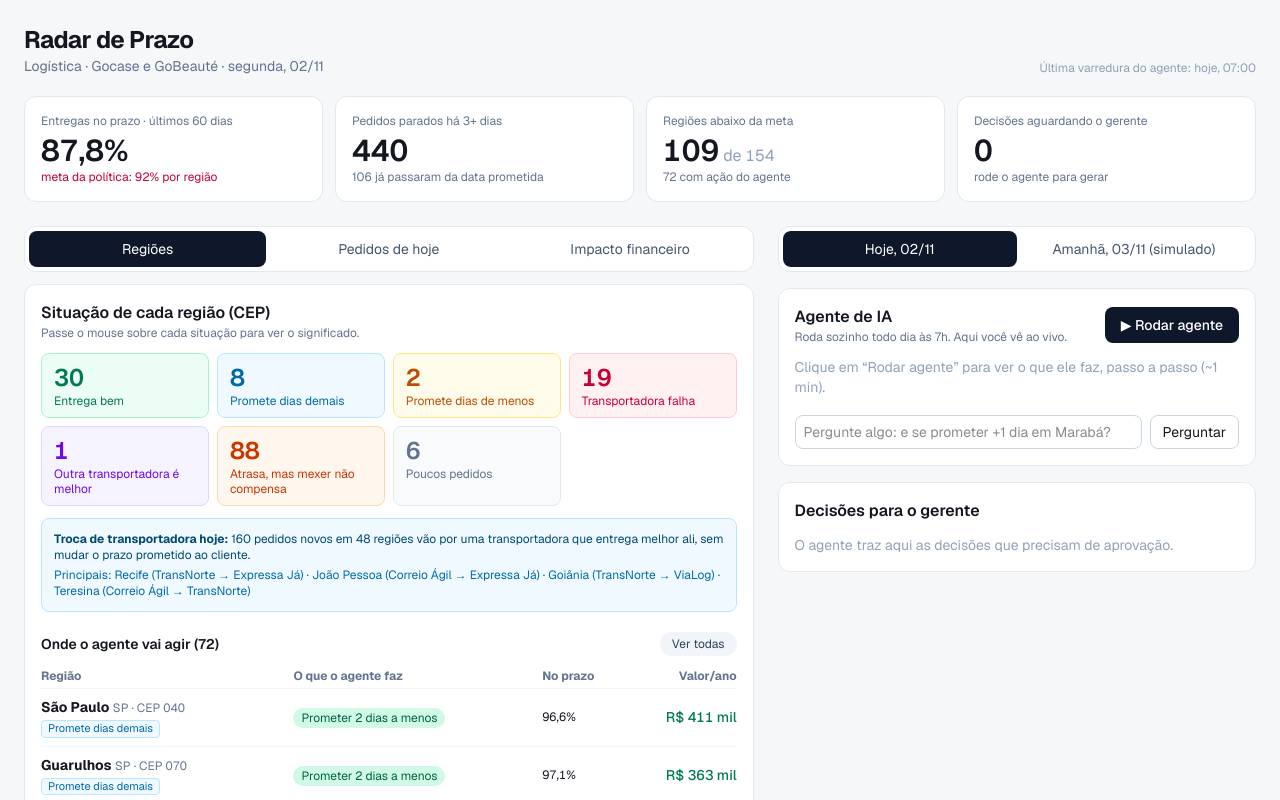
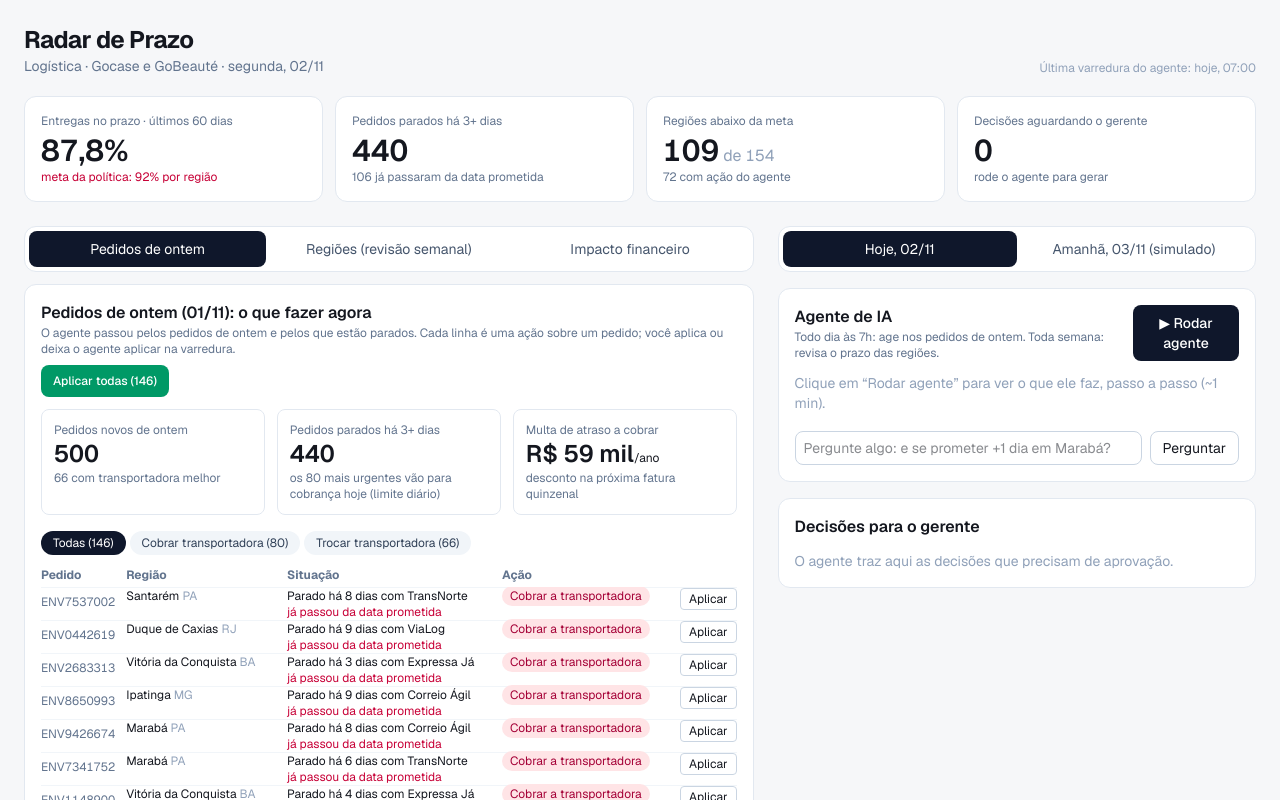
Before and after one commit to rianvilanova/gohacks-talent, a Next.js app: page / in a window 1280 px wide. Shown: the top 800 px of the page. Built offline with nearby package versions, Linux system fonts and the light colour scheme.

Commit message:
feat: primeira aba vira 'Pedidos de ontem' com ações por pedido (aplicar / aplicar todas)
Regiões passam a revisão semanal. Ver DECISÃO no notas.md.

Co-Authored-By: Claude Opus 5.5 <noreply@anthropic.com>

```diff
--- a/src/app/painel.tsx
+++ b/src/app/painel.tsx
@@ -71,7 +71,9 @@ type Aba = "regioes" | "pedidos" | "impacto";
 export default function Painel() {
   const [meta, setMeta] = useState(0.95);
   const [queda, setQueda] = useState(1);
-  const [aba, setAba] = useState<Aba>("regioes");
+  const [aba, setAba] = useState<Aba>("pedidos");
+  const [aplicados, setAplicados] = useState<Record<string, "voce" | "agente">>({});
+  const [filtroPedido, setFiltroPedido] = useState<"todas" | "rotear" | "cobrar">("todas");
   const [soAcao, setSoAcao] = useState(true);
   const [aberto, setAberto] = useState<string | null>(null);
 
@@ -93,7 +95,7 @@ export default function Painel() {
   const [pergunta, setPergunta] = useState("");
   const fimRef = useRef<HTMLDivElement>(null);
 
-  function limpar() { setPropostas([]); setDecisoes({}); setChamados([]); setRoteados(null); setEventos([]); setAcionamentos([]); setUso(""); }
+  function limpar() { setAplicados({}); setPropostas([]); setDecisoes({}); setChamados([]); setRoteados(null); setEventos([]); setAcionamentos([]); setUso(""); }
   function irParaDiaSeguinte() { setOntem(propostas.filter((p) => decisoes[p.id] === "aprovada")); setDia(2); limpar(); }
   function voltarParaHoje() { setDia(1); setOntem([]); limpar(); }
 
@@ -152,6 +154,25 @@ export default function Painel() {
   const torre = dados.torre;
   const multaTotal = torre.multaTransportadoras.reduce((s, m) => s + m.multaDevidaAno, 0);
   const comChamado = new Set(chamados.map((c) => c.id));
+  const ONTEM = useMemo(() => torre.naoPostados.reduce((m, x) => (x[5] > m ? x[5] : m), ""), [torre]);
+  const diaDoPedido = useMemo(() => new Map(torre.naoPostados.map((x) => [x[0], x[5]])), [torre]);
+  const pedidosOntem = useMemo(() => torre.naoPostados.filter((x) => x[5] === ONTEM).length, [torre, ONTEM]);
+  type Sugestao = { id: string; tipo: "rotear" | "cobrar"; p3: string; uf: string; cidade: string; situacao: string; acao: string; ganho: string; urgente: boolean };
+  const sugestoes = useMemo<Sugestao[]>(() => {
+    const cid = (p3: string) => plano.prefixos.find((q) => q.p3 === p3)?.cidade ?? p3;
+    const rota = (roteados ?? previaRota.roteados).filter((r) => diaDoPedido.get(r.id) === ONTEM).map((r) => ({
+      id: r.id, tipo: "rotear" as const, p3: r.p3, uf: r.uf, cidade: cid(r.p3), situacao: `Pedido novo, vai por ${r.de}`,
+      acao: `Trocar para ${r.para}`, ganho: `chance no prazo ${pct(r.noPrazoDe)} → ${pct(r.noPrazoPara)}`, urgente: false,
+    }));
+    const cobrar = torre.emRisco.slice(0, 80).map((e) => ({
+      id: e.id, tipo: "cobrar" as const, p3: e.p3, uf: e.uf, cidade: cid(e.p3), situacao: `Parado há ${e.paradoDiasUteis} dias com ${e.t}`,
+      acao: "Cobrar a transportadora", ganho: e.vencido ? "já passou da data prometida" : `vence em ${e.prometida.slice(8, 10)}/${e.prometida.slice(5, 7)}`, urgente: e.vencido,
+    }));
+    return [...cobrar, ...rota];
+  }, [plano, roteados, previaRota, diaDoPedido, ONTEM, torre]);
+  const statusDe = (sg: Sugestao) => aplicados[sg.id] ?? ((sg.tipo === "cobrar" && comChamado.has(sg.id)) || (sg.tipo === "rotear" && roteados?.some((r) => r.id === sg.id)) ? "agente" : undefined);
+  const sugestoesVisiveis = sugestoes.filter((sg) => filtroPedido === "todas" || sg.tipo === filtroPedido);
+  const pendentes = sugestoesVisiveis.filter((sg) => !statusDe(sg));
 
   return (
     <main className="mx-auto w-full max-w-7xl px-4 py-6 sm:px-6">
@@ -190,7 +211,7 @@ export default function Painel() {
         {/* ---------- esquerda: abas ---------- */}
         <div className="lg:col-span-3">
           <div className="flex gap-1 rounded-xl border border-slate-200 bg-white p-1 text-sm">
-            {([["regioes", "Regiões"], ["pedidos", "Pedidos de hoje"], ["impacto", "Impacto financeiro"]] as [Aba, string][]).map(([k, t]) => (
+            {([["pedidos", "Pedidos de ontem"], ["regioes", "Regiões (revisão semanal)"], ["impacto", "Impacto financeiro"]] as [Aba, string][]).map(([k, t]) => (
               <button key={k} onClick={() => setAba(k)} className={`flex-1 rounded-lg px-3 py-2 ${aba === k ? "bg-slate-900 text-white" : "text-slate-600 hover:bg-slate-50"}`}>{t}</button>
             ))}
           </div>
@@ -237,40 +258,70 @@ export default function Painel() {
 
           {aba === "pedidos" && (
             <section className="mt-3 rounded-xl border border-slate-200 bg-white p-4">
-              <h2 className="font-semibold">Pedidos de hoje</h2>
-              <p className="text-xs text-slate-500">O agente age sozinho aqui, sem esperar o gerente.</p>
+              <div className="flex flex-wrap items-start justify-between gap-2">
+                <div>
+                  <h2 className="font-semibold">Pedidos de ontem ({ONTEM.split("-").reverse().slice(0, 2).join("/")}): o que fazer agora</h2>
+                  <p className="text-xs text-slate-500">O agente passou pelos pedidos de ontem e pelos que estão parados. Cada linha é uma ação sobre um pedido; você aplica ou deixa o agente aplicar na varredura.</p>
+                </div>
+                <button disabled={!pendentes.length} onClick={() => setAplicados((a) => ({ ...a, ...Object.fromEntries(pendentes.map((sg) => [sg.id, "voce" as const])) }))}
+                  className="rounded-lg bg-emerald-600 px-3 py-2 text-xs font-medium text-white disabled:opacity-40">
+                  Aplicar todas ({pendentes.length})
+                </button>
+              </div>
+
               <div className="mt-3 grid gap-3 sm:grid-cols-3">
+                <div className="rounded-lg border border-slate-200 p-3">
+                  <div className="text-xs text-slate-500">Pedidos novos de ontem</div>
+                  <div className="num text-2xl font-semibold">{int(pedidosOntem)}</div>
+                  <div className="text-xs text-slate-500">{sugestoes.filter((sg) => sg.tipo === "rotear").length} com transportadora melhor</div>
+                </div>
                 <div className="rounded-lg border border-slate-200 p-3">
                   <div className="text-xs text-slate-500">Pedidos parados há 3+ dias</div>
                   <div className="num text-2xl font-semibold">{int(torre.emRisco.length)}</div>
-                  <div className="mt-1 text-xs font-medium text-emerald-700">{chamados.length ? `Agente cobrou a transportadora em ${chamados.length}` : "O agente cobra a transportadora (até 80/dia)"}</div>
-                </div>
-                <div className="rounded-lg border border-slate-200 p-3">
-                  <div className="text-xs text-slate-500">Pedidos novos a despachar</div>
-                  <div className="num text-2xl font-semibold">{int(torre.naoPostados.length)}</div>
-                  <div className="mt-1 text-xs font-medium text-emerald-700">{roteados ? `Agente trocou a transportadora de ${roteados.length}` : `${previaRota.roteados.length} (${Math.round(previaRota.parcela * 100)}%) podem ir por transportadora melhor`}</div>
-
+                  <div className="text-xs text-slate-500">os 80 mais urgentes vão para cobrança hoje (limite diário)</div>
                 </div>
                 <div className="rounded-lg border border-slate-200 p-3">
                   <div className="text-xs text-slate-500">Multa de atraso a cobrar</div>
                   <div className="num text-2xl font-semibold">{brl(multaTotal)}<span className="text-xs font-normal">/ano</span></div>
-                  <div className="mt-1 text-xs text-slate-500">prevista nos contratos, ainda não cobrada</div>
+                  <div className="text-xs text-slate-500">desconto na próxima fatura quinzenal</div>
                 </div>
               </div>
-              <div className="mt-4 grid gap-4 lg:grid-cols-2">
-                <div>
-                  <div className="text-xs font-medium text-slate-600">Mais urgentes</div>
-                  <ul className="num mt-1 space-y-1 text-xs">
-                    {torre.emRisco.slice(0, 6).map((e) => (
-                      <li key={e.id} className="flex justify-between gap-2 border-t border-slate-100 pt-1">
-                        <span>CEP <b>{e.p3}</b> · {e.t} · parado há {e.paradoDiasUteis} dias</span>
-                        <span className={comChamado.has(e.id) ? "text-emerald-700" : e.vencido ? "text-rose-700" : "text-amber-700"}>{comChamado.has(e.id) ? "cobrado ✔" : e.vencido ? "já atrasado" : `vence ${e.prometida.slice(8, 10)}/${e.prometida.slice(5, 7)}`}</span>
-                      </li>
+
+              <div className="mt-4 flex flex-wrap gap-1 text-xs">
+                {([["todas", "Todas"], ["cobrar", "Cobrar transportadora"], ["rotear", "Trocar transportadora"]] as const).map(([k, t]) => (
+                  <button key={k} onClick={() => setFiltroPedido(k)} className={`rounded-full px-3 py-1 ${filtroPedido === k ? "bg-slate-900 text-white" : "bg-slate-100 text-slate-700 hover:bg-slate-200"}`}>
+                    {t} ({sugestoes.filter((sg) => k === "todas" || sg.tipo === k).length})
+                  </button>
                 ))}
-                  </ul>
               </div>
-                <div>
-                  <div className="text-xs font-medium text-slate-600">Transportadoras: no prazo × contrato (95%)</div>
+              <div className="mt-2 max-h-[460px] overflow-auto">
+                <table className="num w-full text-xs">
+                  <thead className="sticky top-0 bg-white text-left text-slate-500">
+                    <tr><th className="py-1">Pedido</th><th>Região</th><th>Situação</th><th>Ação</th><th className="text-right"></th></tr>
+                  </thead>
+                  <tbody>
+                    {sugestoesVisiveis.map((sg) => {
+                      const st = statusDe(sg);
+                      return (
+                        <tr key={sg.tipo + sg.id} className="border-t border-slate-100 align-top">
+                          <td className="py-1.5 text-slate-500">{sg.id}</td>
+                          <td>{sg.cidade} <span className="text-slate-400">{sg.uf}</span></td>
+                          <td>{sg.situacao}<div className={sg.urgente ? "text-rose-700" : "text-slate-400"}>{sg.ganho}</div></td>
+                          <td><span className={`rounded-full px-2 py-0.5 ${sg.tipo === "rotear" ? "bg-sky-100 text-sky-800" : "bg-rose-100 text-rose-800"}`}>{sg.acao}</span></td>
+                          <td className="text-right">
+                            {st ? <span className="text-emerald-700">✔ {st === "agente" ? "feito pelo agente" : "aplicado"}</span>
+                              : <button onClick={() => setAplicados((a) => ({ ...a, [sg.id]: "voce" }))} className="rounded border border-slate-300 px-2 py-0.5 hover:bg-slate-50">Aplicar</button>}
+                          </td>
+                        </tr>
+                      );
+                    })}
+                  </tbody>
+                </table>
+              </div>
+              <p className="mt-2 text-[11px] text-slate-400">Troca de transportadora só quando a outra atende a região, tem histórico ali (20+ pedidos), chega na data já prometida com 5+ pontos a mais de chance e o ganho paga o frete. Mudanças de prazo por região ficam na aba Regiões, revisadas toda semana com as últimas 4 semanas.</p>
+
+              <div className="mt-4">
+                <div className="text-xs font-medium text-slate-600">Transportadoras: entregas no prazo × contrato (95%)</div>
                 <table className="num mt-1 w-full text-xs">
                   <tbody>
                     {torre.multaTransportadoras.map((m) => (
@@ -282,35 +333,6 @@ export default function Painel() {
                     ))}
                   </tbody>
                 </table>
-                </div>
-              </div>
-
-              <div className="mt-5">
-                <div className="flex items-baseline justify-between gap-2">
-                  <div className="text-xs font-medium text-slate-600">Pedidos que vão trocar de transportadora ({(roteados ?? previaRota.roteados).length})</div>
-                  <span className={`text-[11px] ${roteados ? "text-emerald-700" : "text-slate-400"}`}>{roteados ? "feito pelo agente hoje" : "o agente executa na varredura"}</span>
-                </div>
-                <p className="text-[11px] text-slate-400">Só troca quando a outra transportadora atende a região, tem histórico ali (20+ pedidos), chega na data já prometida ao cliente com 5+ pontos a mais de chance e o ganho paga o frete.</p>
-                <div className="mt-2 max-h-72 overflow-auto">
-                  <table className="num w-full text-xs">
-                    <thead className="sticky top-0 bg-white text-left text-slate-500">
-                      <tr><th className="py-1">Pedido</th><th>Região</th><th>De → para</th><th className="text-right">Chance de chegar no prazo</th></tr>
-                    </thead>
-                    <tbody>
-                      {(roteados ?? previaRota.roteados).map((r) => {
-                        const px = plano.prefixos.find((q) => q.p3 === r.p3);
-                        return (
-                          <tr key={r.id} className="border-t border-slate-100">
-                            <td className="py-1 text-slate-500">{r.id}</td>
-                            <td>{px?.cidade ?? r.p3} <span className="text-slate-400">{r.uf} · {r.p3}</span></td>
-                            <td>{r.de} → <b>{r.para}</b></td>
-                            <td className="text-right">{pct(r.noPrazoDe)} → <b className="text-emerald-700">{pct(r.noPrazoPara)}</b></td>
-                          </tr>
-                        );
-                      })}
-                    </tbody>
-                  </table>
-                </div>
               </div>
             </section>
           )}
@@ -358,7 +380,7 @@ export default function Painel() {
             <div className="flex items-center justify-between gap-2">
               <div>
                 <h2 className="font-semibold">Agente de IA</h2>
-                <p className="text-xs text-slate-500">{dia === 2 ? "Rotina da manhã: trata o que mudou desde ontem." : "Roda sozinho todo dia às 7h. Aqui você vê ao vivo."}</p>
+                <p className="text-xs text-slate-500">{dia === 2 ? "Rotina da manhã: trata o que mudou desde ontem." : "Todo dia às 7h: age nos pedidos de ontem. Toda semana: revisa o prazo das regiões."}</p>
               </div>
               <button disabled={rodando} onClick={() => rodarAgente()} className="rounded-lg bg-slate-900 px-4 py-2 text-sm font-medium text-white disabled:opacity-50">
                 {rodando ? "Trabalhando…" : "▶ Rodar agente"}
```
Also changed, not shown: 1 other file (tests, documents, lock files or other folders). Lines whose indentation alone changed are shown as unchanged.
